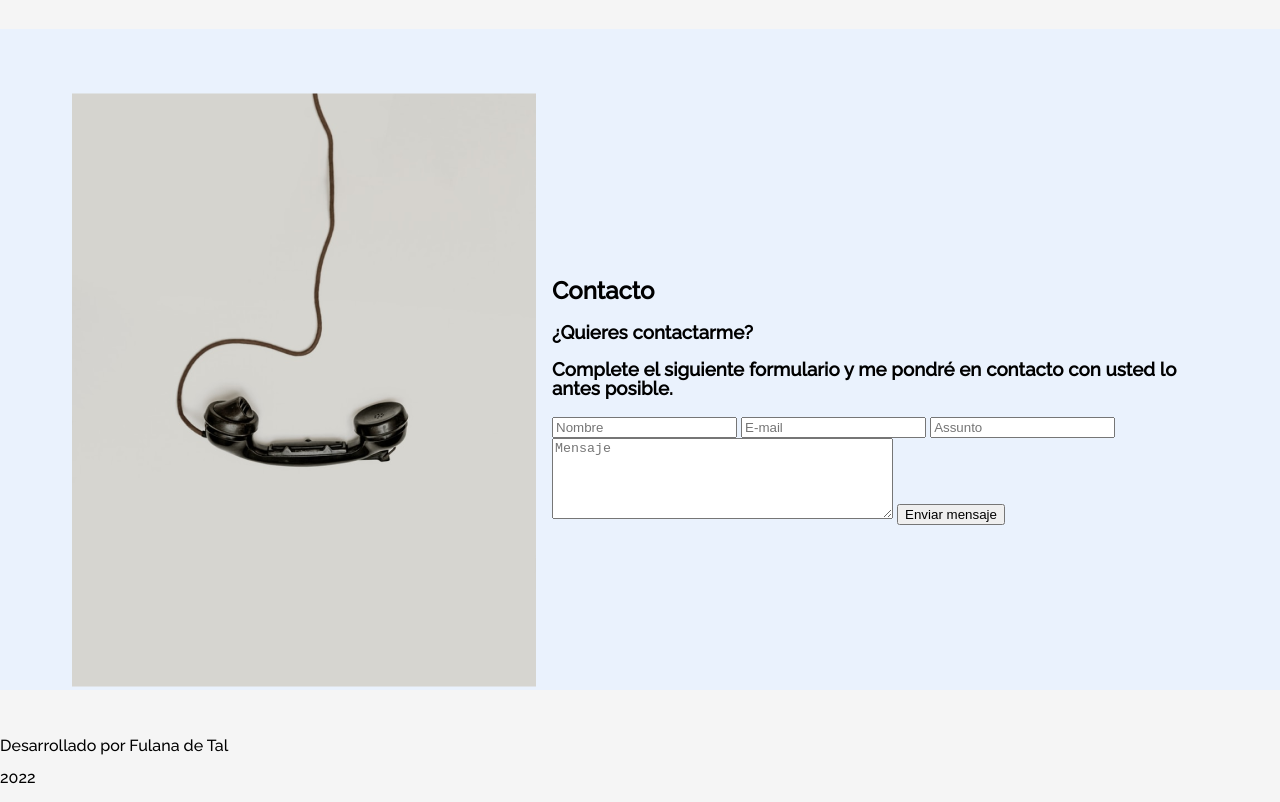
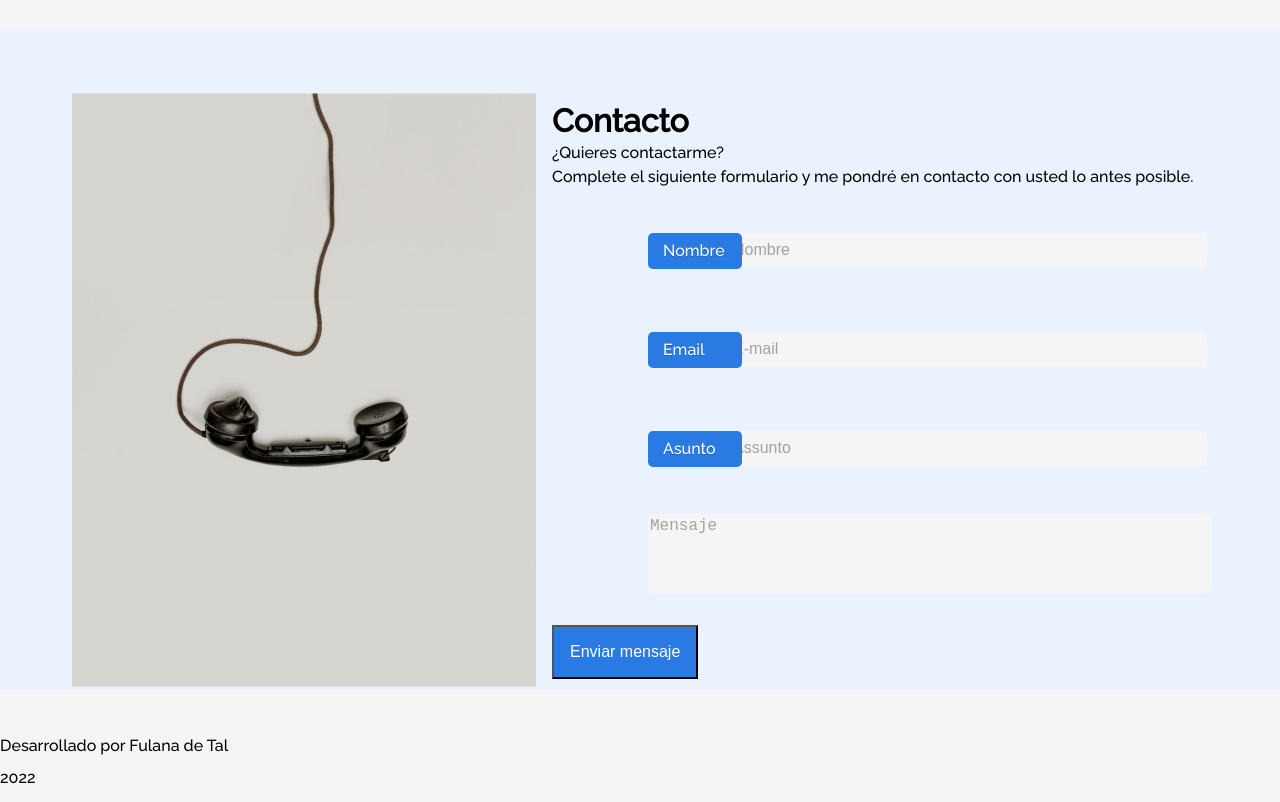
Before and after one commit to AlvaroHamon/portafolio, a plain HTML site: page index.html in a window 1280 px wide. Shown: the part 4493-5295 px from the top of the page. Drawn offline with Linux system fonts and the light colour scheme.

Commit message:
agregando estilos al formulario

```diff
--- a/assets/css/style.css
+++ b/assets/css/style.css
@@ -331,6 +331,126 @@ https://en.bem.info/methodology/quick-start/*/
   gap: 1rem;
 }
 
+.formcontato__contenedor {
+  display: flex;
+  flex-direction: column;
+  align-items: flex-start;
+  gap: 2rem;
+  flex: 1 0 0;
+}
+
+.formcontato__text {
+  display: flex;
+  flex-direction: column;
+  align-items: flex-start;
+  gap: 0.5rem;
+}
+
+.formcontato__title {
+  margin: 0;
+  font-size: 2em;
+  font-weight: 700;
+}
+
+.formcontato__subtext {
+  margin: 0;
+  font-size: 1em;
+  font-weight: 500;
+}
+
+.formcontato__form {
+  display: flex;
+  flex-direction: column;
+  align-items: flex-start;
+  gap: 2rem;
+  align-self: stretch;
+}
+
+/* .marcapos {
+  display: flex;
+  flex-direction: column;
+  padding-top: 0.5rem;
+  justify-content: flex-end;
+  align-items: flex-start;
+  gap: 0.4375rem;
+  align-self: stretch;
+  border-radius: 0.25rem;
+} */
+
+.form__placeholder::placeholder {
+  color: #a2a2a2;
+  font-size: 1rem;
+  line-height: 1.25rem;
+}
+
+.form__span {
+  position: relative;
+  display: inline-block;
+  margin: 1rem 0 1rem 6rem;
+}
+
+.formcontato__input {
+  display: inline-block;
+  width: 34rem;
+  padding: 10px 0 10px 15px;
+  color: #377d6a;
+  background: #f5f5f5;
+  border: 0;
+  border-radius: .3125rem;
+  outline: 0;
+  text-indent: 70px;
+  transition: all 0.3s ease-in-out;
+
+  + .form__label {
+    display: inline-block;
+    position: absolute;
+    top: 0;
+    left: 0;
+    width: 4rem;
+    height: 1rem;
+    padding: 10px 15px;
+    color: #fff;
+    text-shadow: 0 1px 0 rgba(19, 74, 70, 0.4);
+    background: #2a7ae4;
+    transition: all 0.3s ease-in-out;
+    border-radius: 5px;
+  }
+}
+
+.formcontato__input:focus,
+.formcontato__input:active {
+  color: #377d6a;
+  text-indent: 0;
+  background: #fff;
+
+  + .form__label {
+    transform: translateX(-100%);
+  }
+}
+
+.formcontato__textarea{
+  transition: all 0.5s ease-in-out;
+  margin: 0 0 0 6rem;
+  width: 35rem;
+  background: #f5f5f5;
+  resize: none;
+  border-radius: .3125rem;
+  outline: 0;
+  border: none;
+}
+
+.formcontato__textarea:focus,
+.formcontato__textarea:active{
+  height: 8rem;
+  background: #fff;
+}
+
+.formcontato__botao{
+  padding: 1rem;
+    background: #2a7ae4;
+    color: #fff;
+    font-size: 1rem;
+}
 /*footeer*/
 
 /* Vamos a desafiarnos trabajando con responsividad?
--- a/index.html
+++ b/index.html
@@ -253,15 +253,26 @@
             <div class="formcontato--esquerda">
                 <img class="formcontato__img" src="assets\contact_image.png">
             </div>
+            <div class="formcontato__contenedor">
                 <div class="formcontato__text">
                     <h2 class="formcontato__title">Contacto</h2>
                     <h3 class="formcontato__subtext">¿Quieres contactarme?</h3>
                     <h3 class="formcontato__subtext">Complete el siguiente formulario y me pondré en contacto con usted lo antes posible. </h3>
+                </div>
                     <form class="formcontato__form" name="form">
-                    <input class="formcontato__input" type="text" name="nombre" placeholder="Nombre">
-                    <input class="formcontato__input" type="email" name="email" placeholder="E-mail">
-                    <input class="formcontato__input" type="text" name="asunto" placeholder="Assunto">
-                    <textarea class="formcontato__textarea" rows="5" cols="40" id="mensagem" name="mensaje" placeholder="Mensaje"></textarea>
+                        <span class="form__span">
+                            <input class="formcontato__input form__placeholder" type="text" name="nombre" placeholder="Nombre" id="nombre">
+                            <label for="nombre" class="form__label">Nombre</label>
+                        </span>
+                        <span class="form__span">
+                            <input class="formcontato__input form__placeholder" type="email" name="email" placeholder="E-mail">
+                            <label for="" class="form__label">Email</label>
+                        </span>
+                        <span class="form__span">
+                            <input class="formcontato__input form__placeholder" type="text" name="asunto" placeholder="Assunto">
+                            <label for="" class="form__label">Asunto</label>
+                        </span>
+                        <textarea class="formcontato__textarea form__placeholder" rows="5" cols="40" id="mensagem" name="mensaje" placeholder="Mensaje"></textarea>
                         <button type="submit" class="formcontato__botao">Enviar mensaje</button>
                     </form>
             </div>
```
Lines whose indentation alone changed are shown as unchanged.
